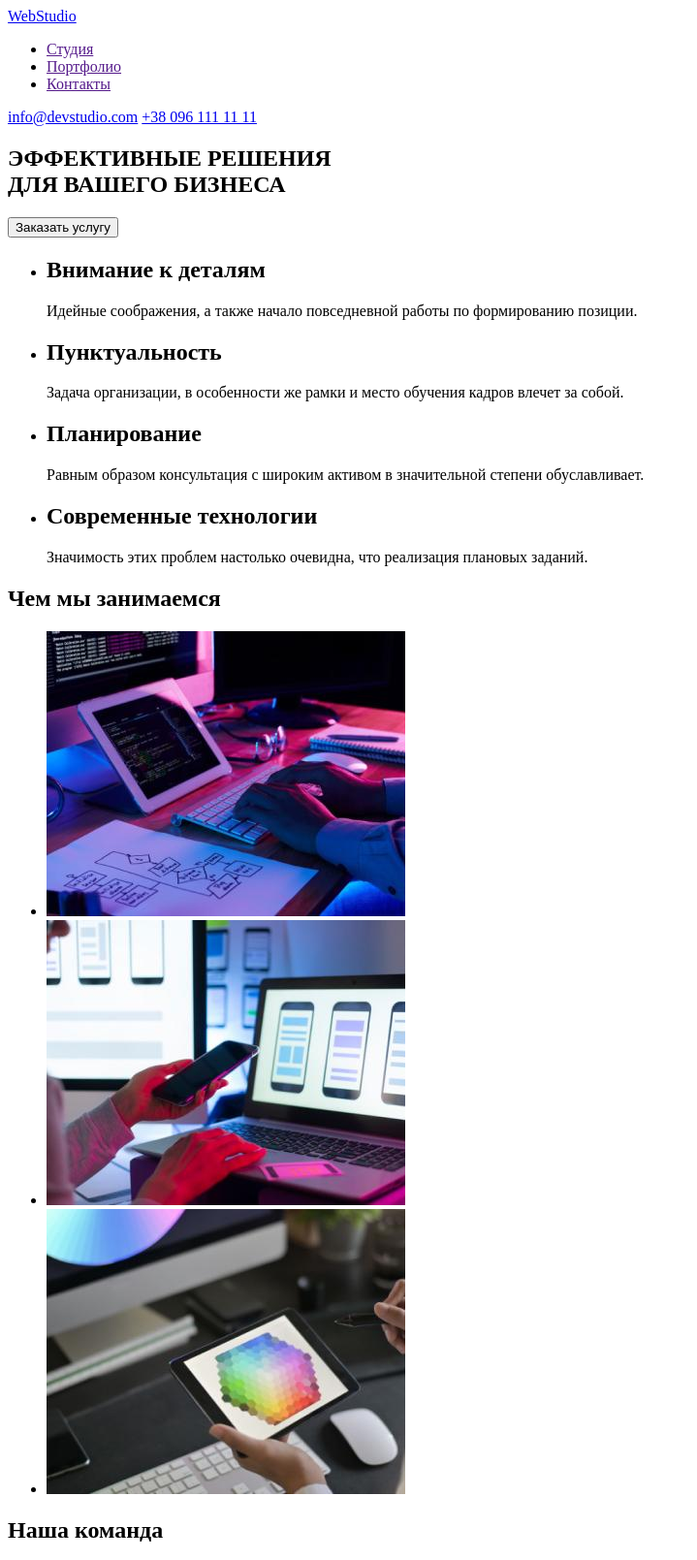
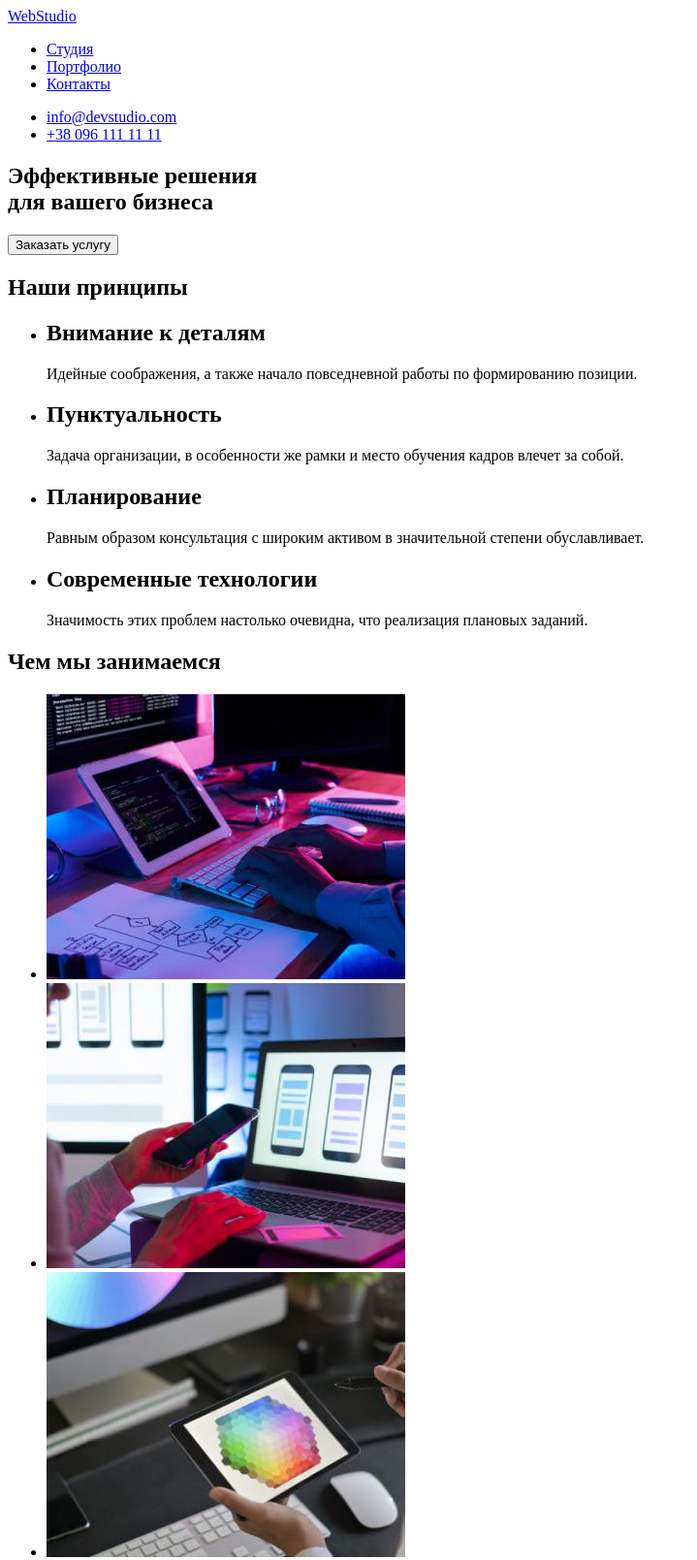
Before and after one commit to MykhailoKremer/goit-markup-hw-01, a plain HTML site: page index.html in a window 1280 px wide. Shown: the top 1609 px of the page at 97% size, without its empty margins (0-719 px from the left). Drawn offline with Linux system fonts and the light colour scheme.

Commit message:
Первая правка ДЗ-1

```diff
--- a/index.html
+++ b/index.html
@@ -11,26 +11,26 @@
   <!--Header section-->
 
     <header>
-      <div>
-        <a href="https://mykhailokremer.github.io/goit-markup-hw-01/">WebStudio</a>
 
         <nav>
+            <a href="/">WebStudio</a>
             <ul>
                 <li>
-            <a href="">Студия</a>
+                    <a href="#">Студия</a>
                 </li>
                 <li>
-            <a href="">Портфолио</a>
+                    <a href="#">Портфолио</a>
                 </li>
                 <li>
-            <a href="">Контакты</a>
+                    <a href="#">Контакты</a>
                 </li>
             </ul>
         </nav>
+        <ul>
+            <li><a href="mailto:info@devstudio.com">info@devstudio.com</a></li>
+            <li><a href="tel:+380961111111">+38 096 111 11 11</a></li>
+        </ul>
 
-        <a href="mailto:info@devstudio.com">info@devstudio.com</a>
-        <a href="tel:+380961111111">+38 096 111 11 11</a>
-      </div>
     </header>
 
     <main>
@@ -38,9 +38,12 @@
       <!-- Секция наши ценности -->
 
       <section>
-          <h1>ЭФФЕКТИВНЫЕ РЕШЕНИЯ <br>
-            ДЛЯ ВАШЕГО БИЗНЕСА</h1>
+          <h1>Эффективные решения <br> для вашего бизнеса</h1>
           <button type="button">Заказать услугу</button>
+      </section>
+
+      <section>
+          <h2>Наши принципы</h2>
           <ul>
               <li>
                   <h2>Внимание к деталям</h2>
@@ -70,11 +73,9 @@
         <section>
             <h2>Чем мы занимаемся</h2>
                 <ul>
-
-                <li><img src="./images/box1.jpg" alt="Программист-за-работой" width="370"></li>
-                <li><img src="./images/box2.jpg" alt="Создание-мобильного-приложения" width="370"></li>
-                <li><img src="./images/box3.jpg" alt="Подбор-дизайна" width="370"></li>
-
+                    <li><img src="./images/box1.jpg" alt="Программист за работой" width="370"></li>
+                    <li><img src="./images/box2.jpg" alt="Создание мобильного приложения" width="370"></li>
+                    <li><img src="./images/box3.jpg" alt="Подбор дизайна" width="370"></li>
                 </ul>
         </section>
 
@@ -109,10 +110,11 @@
 
     <footer>
         <a href="https://mykhailokremer.github.io/goit-markup-hw-01/">WebStudio</a>
-        <address>г. Киев, пр-т Леси Украинки, 26</address>
+        <address>
+            <a href="https://goo.gl/maps/upg2X7vJhhXh7Hix6">г. Киев, пр-т Леси Украинки, 26</a>
             <a href="mailto:info@devstudio.com">info@example.com</a>
-        <br>
             <a href="tel:+380961111111">+38 096 111 11 11</a>
+        </address>
     </footer>
  </body>
 </html>
```
Lines whose indentation alone changed are shown as unchanged.
